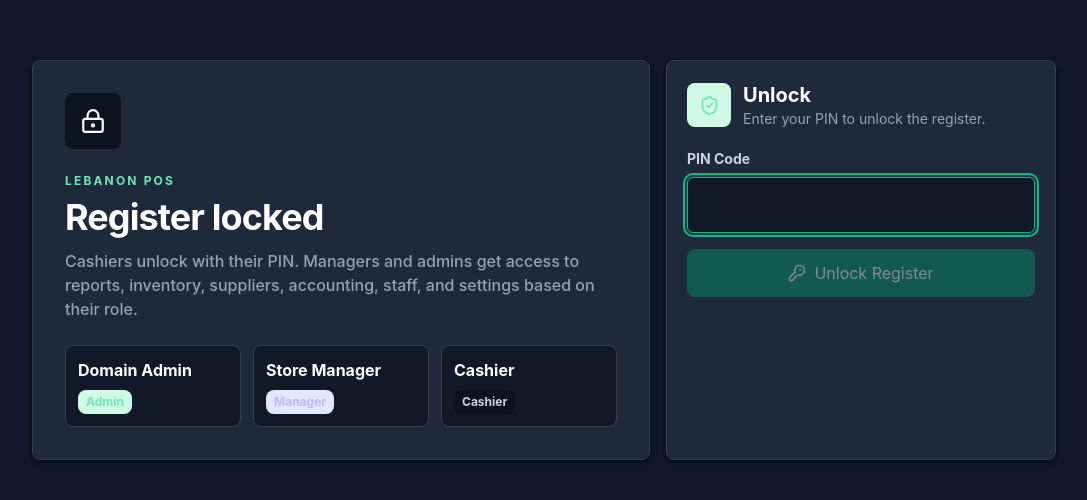
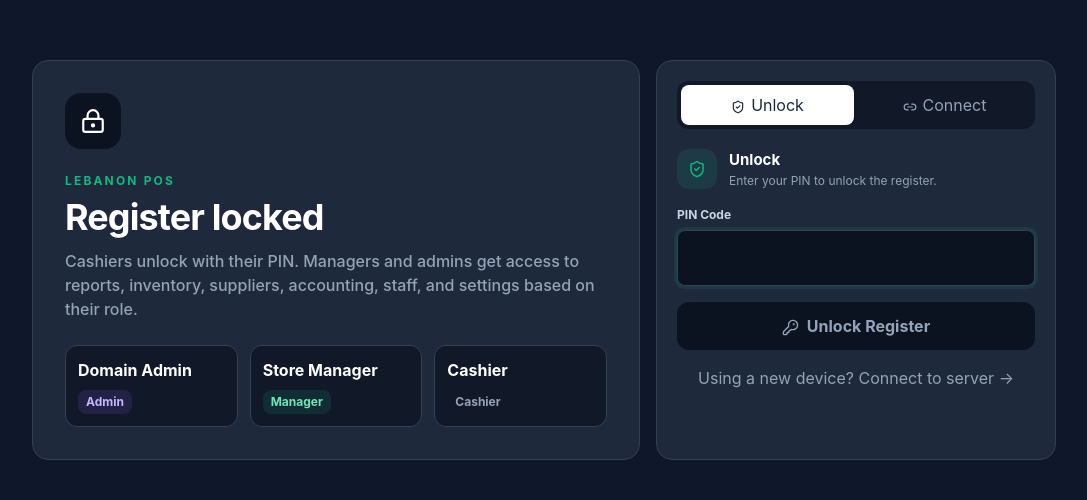
Before and after one commit to fakih986-hue/lebanon-pos, a React (Vite) app in the folder apps/desktop/: page /products/new in a window 1280 px wide. Shown: the part 140-640 px from the top of the page, without its empty margins (96-1183 px from the left). Built offline with nearby package versions, Linux system fonts and the light colour scheme.

Commit message:
fix: LoginScreen detects empty device, shows Connect to Server panel to pull data before PIN login

```diff
--- a/apps/desktop/src/pages/auth/LoginScreen.tsx
+++ b/apps/desktop/src/pages/auth/LoginScreen.tsx
@@ -1,5 +1,5 @@
 import { useState } from "react"
-import { KeyRound, LockKeyhole, ShieldCheck } from "lucide-react"
+import { KeyRound, Link2, LockKeyhole, ShieldCheck, Wifi } from "lucide-react"
 import { useI18n } from "@lebanonpos/shared"
 
 import {
@@ -7,100 +7,288 @@ import {
   unlockWithPin,
   type StaffUser,
 } from "../../features/pos/services/security.service"
+import {
+  getApiUrl,
+  pullFromServer,
+  setApiUrl,
+  setAuthToken,
+} from "../../features/pos/services/sync.service"
 import { showToast } from "../../features/pos/services/toast.service"
 
-function roleBadgeColor(role: StaffUser["role"]) {
-  if (role === "Admin") {
-    return "bg-emerald-100 text-emerald-800"
-  }
-
-  if (role === "Manager") {
-    return "bg-indigo-100 text-indigo-800"
-  }
-
-  return "bg-zinc-100 text-zinc-700"
+function roleBadge(role: StaffUser["role"]) {
+  if (role === "Admin")   return "bg-[var(--accent-soft)] text-[var(--accent-text)]"
+  if (role === "Manager") return "bg-[var(--brand-soft)] text-[var(--brand-text)]"
+  return "bg-[var(--surface-2)] text-[var(--text-3)]"
 }
 
 export default function LoginScreen() {
-  const users = getUsers().filter((user) => user.active)
   const { t } = useI18n()
+  const users = getUsers().filter((u) => u.active)
+
+  // Setup mode: shown when no local users exist yet
+  const [setupMode, setSetupMode] = useState(users.length === 0)
+  const [apiUrl, setApiUrlState] = useState(getApiUrl() ?? "")
+  const [subdomain, setSubdomain] = useState("")
+  const [setupPin, setSetupPin] = useState("")
+  const [setupLoading, setSetupLoading] = useState(false)
+  const [setupError, setSetupError] = useState("")
+
+  // Normal unlock
   const [pin, setPin] = useState("")
   const [status, setStatus] = useState(t("desktop.lock_hint"))
 
+  async function handleConnect() {
+    const url = apiUrl.trim().replace(/\/$/, "")
+    if (!url) { setSetupError("Enter the server URL first"); return }
+    if (!setupPin) { setSetupError("Enter your admin PIN"); return }
+
+    setSetupLoading(true)
+    setSetupError("")
+    try {
+      const res = await fetch(`${url}/api/auth/login`, {
+        method: "POST",
+        headers: { "Content-Type": "application/json" },
+        body: JSON.stringify({
+          pin: setupPin,
+          tenantSubdomain: subdomain.trim() || undefined,
+        }),
+      })
+      const data = await res.json()
+      if (!res.ok) throw new Error(data.error ?? "Login failed")
+
+      setApiUrl(url)
+      setAuthToken(data.token)
+
+      // Pull all data including users into local storage
+      await pullFromServer()
+
+      showToast(`Connected as ${data.user.name}. Loading your store…`)
+      // Brief delay so pullFromServer can write to storage, then reload
+      setTimeout(() => window.location.reload(), 800)
+    } catch (err) {
+      setSetupError(err instanceof Error ? err.message : "Connection failed")
+      setSetupLoading(false)
+    }
+  }
+
   async function handleUnlock() {
     const user = await unlockWithPin(pin)
-
     if (!user) {
       setPin("")
       showToast(t("desktop.lock_pin_not_recognized"), "error")
       return
     }
-
     setStatus(`${user.name} unlocked.`)
   }
 
   return (
-    <main className="flex min-h-screen items-center justify-center bg-page p-4">
-      <section className="grid w-full max-w-5xl gap-4 lg:grid-cols-[minmax(0,1fr)_390px]">
-        <div className="rounded-lg border border-zinc-200 bg-white p-6 shadow-sm sm:p-8">
-          <div className="flex h-14 w-14 items-center justify-center rounded-lg bg-zinc-950 text-white">
-            <LockKeyhole size={26} />
+    <main
+      className="flex min-h-screen items-center justify-center p-4"
+      style={{ background: "var(--bg)" }}
+    >
+      <section className="grid w-full max-w-5xl gap-4 lg:grid-cols-[minmax(0,1fr)_400px]">
+
+        {/* Left panel: branding + user cards */}
+        <div
+          className="rounded-2xl border p-6 sm:p-8"
+          style={{ background: "var(--surface)", borderColor: "var(--border)" }}
+        >
+          <div
+            className="flex h-14 w-14 items-center justify-center rounded-2xl"
+            style={{ background: "var(--sidebar-bg)" }}
+          >
+            <LockKeyhole size={26} className="text-white" />
           </div>
-          <p className="mt-6 text-xs font-bold uppercase tracking-[0.18em] text-emerald-700">
-            {t("login.title")}
+
+          <p className="mt-6 text-xs font-bold uppercase tracking-[0.18em]" style={{ color: "var(--brand)" }}>
+            Lebanon POS
           </p>
-          <h1 className="mt-2 text-3xl font-bold tracking-tight text-zinc-950 sm:text-4xl">
+          <h1 className="mt-2 text-3xl font-bold tracking-tight sm:text-4xl" style={{ color: "var(--text)" }}>
             {t("desktop.lock_title")}
           </h1>
-          <p className="mt-3 max-w-xl text-base font-medium text-zinc-500">
-            {t("desktop.lock_description")}
+          <p className="mt-3 max-w-xl text-base font-medium" style={{ color: "var(--text-3)" }}>
+            {users.length > 0 ? t("desktop.lock_description") : "No local data found. Connect to your server to get started."}
           </p>
 
+          {users.length > 0 ? (
             <div className="mt-6 grid gap-3 sm:grid-cols-3">
               {users.map((user) => (
                 <div
                   key={user.id}
-                className="rounded-lg border border-zinc-200 bg-zinc-50 p-3"
+                  className="rounded-xl border p-3"
+                  style={{ background: "var(--surface-2)", borderColor: "var(--border)" }}
                 >
-                <p className="font-bold text-zinc-950">{user.name}</p>
-                <span
-                  className={`mt-2 inline-flex rounded-lg px-2 py-1 text-xs font-bold ${roleBadgeColor(
-                    user.role
-                  )}`}
-                >
+                  <p className="font-bold" style={{ color: "var(--text)" }}>{user.name}</p>
+                  <span className={`mt-2 inline-flex rounded-lg px-2 py-1 text-xs font-bold ${roleBadge(user.role)}`}>
                     {user.role}
                   </span>
                 </div>
               ))}
             </div>
+          ) : (
+            <div
+              className="mt-6 rounded-xl border-2 border-dashed p-6 text-center"
+              style={{ borderColor: "var(--border)" }}
+            >
+              <Wifi size={32} className="mx-auto mb-3" style={{ color: "var(--text-3)" }} />
+              <p className="text-sm font-semibold" style={{ color: "var(--text-2)" }}>
+                Connect to your server on the right to load your store data.
+              </p>
+              <p className="text-xs mt-1" style={{ color: "var(--text-3)" }}>
+                This only needs to be done once on each new device.
+              </p>
+            </div>
+          )}
         </div>
 
-        <div className="rounded-lg border border-zinc-200 bg-white p-5 shadow-sm">
+        {/* Right panel */}
+        <div
+          className="rounded-2xl border p-5"
+          style={{ background: "var(--surface)", borderColor: "var(--border)" }}
+        >
+          {/* Tab toggle */}
+          {users.length > 0 && (
+            <div
+              className="flex gap-1 rounded-xl p-1 mb-5"
+              style={{ background: "var(--surface-2)" }}
+            >
+              <button
+                type="button"
+                onClick={() => setSetupMode(false)}
+                className="flex-1 rounded-lg py-2 text-[13px] font-semibold transition"
+                style={!setupMode
+                  ? { background: "var(--text)", color: "var(--surface)" }
+                  : { color: "var(--text-3)" }
+                }
+              >
+                <ShieldCheck size={14} className="inline mr-1.5" />
+                Unlock
+              </button>
+              <button
+                type="button"
+                onClick={() => setSetupMode(true)}
+                className="flex-1 rounded-lg py-2 text-[13px] font-semibold transition"
+                style={setupMode
+                  ? { background: "var(--text)", color: "var(--surface)" }
+                  : { color: "var(--text-3)" }
+                }
+              >
+                <Link2 size={14} className="inline mr-1.5" />
+                Connect
+              </button>
+            </div>
+          )}
+
+          {/* ── Setup / Connect panel ── */}
+          {setupMode ? (
+            <div className="space-y-4">
               <div className="flex items-center gap-3">
-            <div className="flex h-11 w-11 items-center justify-center rounded-lg bg-emerald-100 text-emerald-700">
-              <ShieldCheck size={21} />
+                <div
+                  className="flex h-10 w-10 shrink-0 items-center justify-center rounded-xl"
+                  style={{ background: "var(--accent-soft)" }}
+                >
+                  <Wifi size={18} style={{ color: "var(--accent)" }} />
                 </div>
                 <div>
-              <h2 className="text-xl font-bold text-zinc-950">{t("desktop.lock_unlock")}</h2>
-              <p className="text-sm text-zinc-500">{status}</p>
+                  <p className="text-[15px] font-bold" style={{ color: "var(--text)" }}>Connect to Server</p>
+                  <p className="text-[12px]" style={{ color: "var(--text-3)" }}>One-time setup on this device</p>
                 </div>
               </div>
 
-          <label className="mt-5 block text-sm font-bold text-zinc-700">
-            {t("login.pin")}
+              <label className="block">
+                <span className="block text-[12px] font-bold mb-1.5" style={{ color: "var(--text-2)" }}>
+                  Server URL
+                </span>
+                <input
+                  type="url"
+                  value={apiUrl}
+                  onChange={(e) => setApiUrlState(e.target.value)}
+                  placeholder="https://your-app.railway.app"
+                  className="input w-full"
+                  autoFocus={setupMode}
+                />
+                <p className="mt-1 text-[11px]" style={{ color: "var(--text-3)" }}>
+                  Your Railway deployment URL, or your local IP: http://192.168.x.x:3001
+                </p>
+              </label>
+
+              <label className="block">
+                <span className="block text-[12px] font-bold mb-1.5" style={{ color: "var(--text-2)" }}>
+                  Store subdomain <span style={{ color: "var(--text-3)" }}>(leave empty if single store)</span>
+                </span>
+                <input
+                  type="text"
+                  value={subdomain}
+                  onChange={(e) => setSubdomain(e.target.value)}
+                  placeholder="mystore"
+                  className="input w-full"
+                />
+              </label>
+
+              <label className="block">
+                <span className="block text-[12px] font-bold mb-1.5" style={{ color: "var(--text-2)" }}>
+                  Admin PIN
+                </span>
                 <input
                   type="password"
                   inputMode="numeric"
-              autoFocus
+                  value={setupPin}
+                  onChange={(e) => setSetupPin(e.target.value)}
+                  onKeyDown={(e) => { if (e.key === "Enter") handleConnect() }}
+                  placeholder="••••"
+                  className="input w-full text-center text-xl font-bold tracking-widest"
+                  style={{ height: 52 }}
+                />
+              </label>
+
+              {setupError && (
+                <p
+                  className="rounded-xl px-3 py-2 text-[13px] font-semibold"
+                  style={{ background: "var(--rose-soft)", color: "var(--rose-text)" }}
+                >
+                  {setupError}
+                </p>
+              )}
+
+              <button
+                type="button"
+                onClick={handleConnect}
+                disabled={setupLoading || !apiUrl.trim() || !setupPin.trim()}
+                className="btn-checkout w-full h-12 text-[15px] font-bold"
+              >
+                {setupLoading ? "Connecting…" : "Connect & Load Store Data"}
+              </button>
+            </div>
+
+          ) : (
+            /* ── Normal PIN unlock ── */
+            <div className="space-y-4">
+              <div className="flex items-center gap-3">
+                <div
+                  className="flex h-10 w-10 shrink-0 items-center justify-center rounded-xl"
+                  style={{ background: "var(--brand-soft)" }}
+                >
+                  <ShieldCheck size={18} style={{ color: "var(--brand)" }} />
+                </div>
+                <div>
+                  <p className="text-[15px] font-bold" style={{ color: "var(--text)" }}>{t("desktop.lock_unlock")}</p>
+                  <p className="text-[12px]" style={{ color: "var(--text-3)" }}>{status}</p>
+                </div>
+              </div>
+
+              <label className="block">
+                <span className="block text-[12px] font-bold mb-1.5" style={{ color: "var(--text-2)" }}>
+                  {t("login.pin")}
+                </span>
+                <input
+                  type="password"
+                  inputMode="numeric"
+                  autoFocus={!setupMode}
                   value={pin}
-              onChange={(event) => setPin(event.target.value)}
-              onKeyDown={(event) => {
-                if (event.key === "Enter") {
-                  event.preventDefault()
-                  handleUnlock()
-                }
-              }}
-              className="mt-2 h-14 w-full rounded-lg border border-zinc-200 bg-zinc-50 px-4 text-center text-2xl font-bold tracking-[0.35em] text-zinc-950 outline-none focus:border-emerald-400 focus:bg-white focus:ring-4 focus:ring-emerald-100"
+                  onChange={(e) => setPin(e.target.value)}
+                  onKeyDown={(e) => { if (e.key === "Enter") { e.preventDefault(); handleUnlock() } }}
+                  className="input w-full text-center font-bold tracking-[0.35em]"
+                  style={{ height: 56, fontSize: 24 }}
                 />
               </label>
 
@@ -108,11 +296,22 @@ export default function LoginScreen() {
                 type="button"
                 onClick={handleUnlock}
                 disabled={!pin.trim()}
-            className="mt-4 flex h-12 w-full items-center justify-center gap-2 rounded-lg bg-emerald-600 px-4 text-base font-bold text-white transition hover:bg-emerald-500 disabled:bg-zinc-200 disabled:text-zinc-400"
+                className="btn-checkout w-full h-12 text-[15px] font-bold"
               >
-            <KeyRound size={18} />
+                <KeyRound size={17} className="inline mr-2" />
                 {t("desktop.lock_unlock_register")}
               </button>
+
+              <button
+                type="button"
+                onClick={() => setSetupMode(true)}
+                className="w-full text-center text-[12px] font-semibold transition hover:opacity-80"
+                style={{ color: "var(--text-3)" }}
+              >
+                Using a new device? Connect to server →
+              </button>
+            </div>
+          )}
         </div>
       </section>
     </main>
```
Lines whose indentation alone changed are shown as unchanged.
